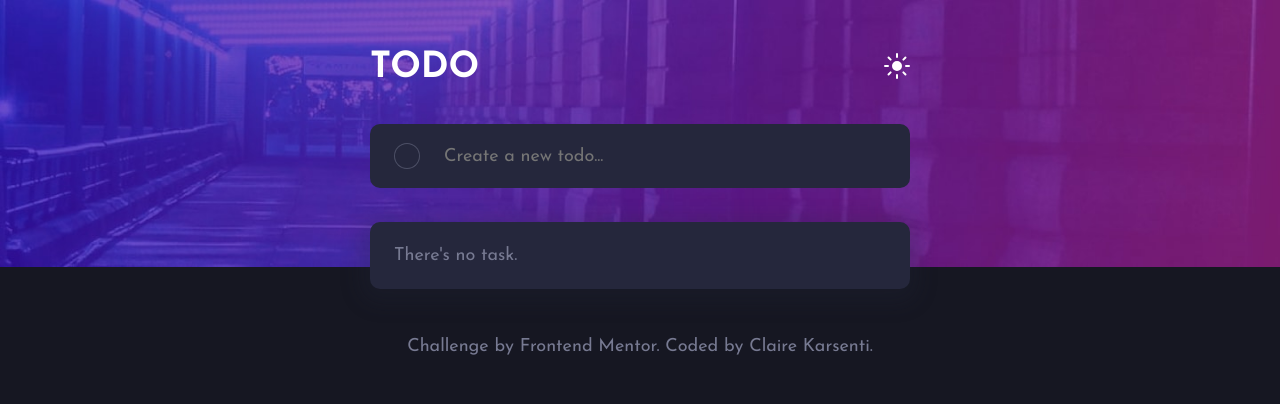
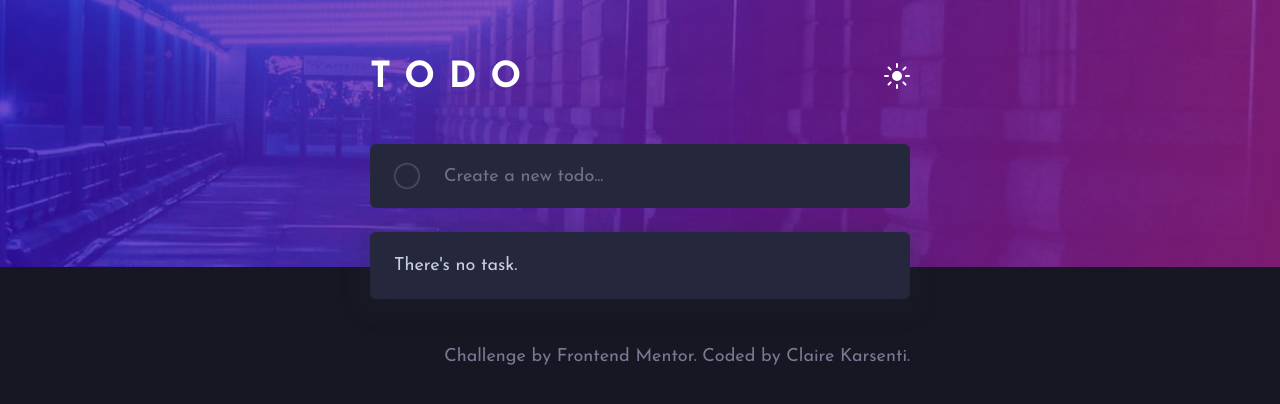
Before and after one commit to ClaireKarsenti/ToDo, a React (Create React App) app: page / in a window 1280 px wide. Shown: the top 404 px of the page. Built offline with nearby package versions, Linux system fonts and the light colour scheme.

Commit message:
Adjust some style : crossIcon, colors, border-radius...

```diff
--- a/src/App.css
+++ b/src/App.css
@@ -31,7 +31,6 @@
 html {
   font-size: 62.5%;
 }
-
 body,
 input[type='text'],
 button {
@@ -53,7 +52,7 @@ button {
 .wrapper.light {
   background-color: var(--very-light-gray);
   background-image: url(./assets/images/bg-desktop-light.jpg);
-  color: var(--dark-grayish-blue);
+  color: var(--very-dark-grayish-blue);
 }
 .wrapper.light input[type='checkbox'],
 .wrapper.light button {
@@ -64,12 +63,14 @@ button {
 .wrapper.dark {
   background-color: var(--very-dark-blue);
   background-image: url(./assets/images/bg-desktop-dark.jpg);
-  color: var(--dark-dark-grayish-blue);
+  color: var(--dark-light-grayish-blue);
 }
 
 .container {
   max-width: 54rem;
   margin: 0 auto;
+  position: relative;
+  top: 10px;
 }
 
 /* Header Component */
@@ -83,19 +84,23 @@ header {
 h1 {
   font-size: 3.6rem;
   font-weight: 700;
+  letter-spacing: 1.4rem;
 }
 .btn {
   border: none;
   background: transparent;
   cursor: pointer;
+  text-transform: capitalize;
 }
 .btn:focus {
   outline: none;
 }
-.btn-container img {
-  position: relative;
-  right: -38rem;
+.btn-container {
+  margin-left: 46rem; /* ???????????? */
+  position: fixed;
+  /* display: none; */
 }
+
 .wrapper.dark .btn {
   color: var(--dark-dark-grayish-blue);
 }
@@ -113,10 +118,8 @@ h1 {
   align-items: center;
   padding: 2.4rem;
   gap: 2.4rem;
-  border-radius: 1rem;
+  border-radius: 0.6rem;
   margin-bottom: 2.4rem;
-  position: relative;
-  bottom: 10px;
 }
 .wrapper.dark .form-control {
   background-color: var(--very-dark-desaturated-blue);
@@ -139,6 +142,10 @@ h1 {
   align-items: center;
   cursor: pointer;
 }
+.wrapper.dark span.checkbox {
+  border: 0.5px solid var(--dark-very-dark-grayish-blue-hover);
+}
+
 .wrapper.dark .checkbox,
 .wrapper.dark .todo-input {
   background-color: var(--very-dark-desaturated-blue);
@@ -156,6 +163,11 @@ h1 {
   font-size: 1.8rem;
   border: none;
 }
+::placeholder {
+  /* Chrome, Firefox, Opera, Safari 10.1+ */
+  color: var(--dark-grayish-blue);
+  opacity: 0.7; /* Firefox */
+}
 .todo-input:focus {
   outline: none;
 }
@@ -164,14 +176,13 @@ h1 {
 }
 
 /* TodoList Component */
-
 .todo-list-section {
   background-color: white;
-  border-radius: 1rem;
+  border-radius: 0.6rem;
   margin-bottom: 4.8rem;
-  box-shadow: -1px 5px 20px 10px rgba(157, 162, 235, 0.3);
-  -webkit-box-shadow: -1px 5px 20px 10px rgba(157, 162, 235, 0.3);
-  -moz-box-shadow: -1px 5px 20px 10px rgba(157, 162, 235, 0.3);
+  box-shadow: -1px 5px 20px 10px rgba(197, 200, 241, 0.3);
+  -webkit-box-shadow: -1px 5px 20px 10px rgba(197, 200, 241, 0.3);
+  -moz-box-shadow: -1px 5px 20px 10px rgba(197, 200, 241, 0.3);
 }
 .wrapper.dark .todo-list-section {
   background-color: var(--very-dark-desaturated-blue);
@@ -194,12 +205,19 @@ h1 {
   padding-left: 2.4rem;
   padding-right: 2.4rem;
   gap: 2.4rem;
-  border-bottom: 0.1rem solid var(--very-light-grayish-blue);
 }
+/* .todo-list li:first-child {
+  border-top: none;
+} */
 .todo-list li:last-child {
   border-bottom: none;
 }
+li {
+  border-top: 0.1rem solid var(--very-light-grayish-blue);
+  border-bottom-color: var(--dark-very-dark-grayish-blue-hover);
+}
 .wrapper.dark li {
+  border-top: 0.1rem solid var(--dark-very-dark-grayish-blue-hover);
   border-bottom-color: var(--dark-very-dark-grayish-blue-hover);
 }
 .todo-list li label,
@@ -210,6 +228,7 @@ h1 {
   background: transparent;
 }
 
+/* ????????????????????? */
 .todo-list li.done .checkbox {
   background-image: linear-gradient(
     to bottom right,
@@ -217,14 +236,13 @@ h1 {
     var(--gradient-end)
   );
 }
-.todo-list li.done p {
+.todo-list li.done {
   color: var(--light-grayish-blue);
   text-decoration-line: line-through;
 }
-.wrapper.dark .todo-list li.done p {
+.wrapper.dark .todo-list li.done {
   color: var(--dark-very-dark-grayish-blue);
 }
-
 .todo-footer {
   display: flex;
   justify-content: space-between;
@@ -239,17 +257,16 @@ h1 {
   display: flex;
   gap: 1rem;
 }
-.btn.active,
-.wrapper.dark .btn.active {
-  color: var(--gradient-start);
-  font-weight: 700;
-}
-.btn {
-  text-transform: capitalize;
+.wrapper.dark .btn.active,
+.wrapper.light .btn.active {
+  color: rgb(24, 99, 238);
+  font-weight: 500;
 }
 
 /* Footer Component */
 footer {
+  justify-self: flex-end;
+  vertical-align: bottom;
   text-align: center;
 }
 .attribution,
--- a/src/components/TodoItems.tsx
+++ b/src/components/TodoItems.tsx
@@ -7,7 +7,7 @@ import CheckIcon from '../assets/icons/icon-check.svg';
 import { Todos as TODOS_TYPES } from '../utils/types';
 
 interface TodoItemsTypes {
-  todos: TODOS_TYPES[] //!!!!!!!!!! A revoir;
+  todos: TODOS_TYPES[]; //!!!!!!!!!! A revoir;
   tasks: any;
   removeItem: any;
   setList: any;
--- a/src/components/TodoList.tsx
+++ b/src/components/TodoList.tsx
@@ -43,13 +43,13 @@ const TodoList: FC<TodoListProps> = ({
             <TodoItems tasks={list} setList={setList} removeItem={removeItem} />
 
             <div className="todo-footer">
-              <span className="btn">
+              <button className="btn">
                 {list.length === 1 ? (
                   <div>{list.length} item left</div>
                 ) : (
                   <div>{list.length} items left</div>
                 )}
-              </span>
+              </button>
               <div className="control-btn group filter-control-for-desktop">
                 <TodoFilterButton
                   filterStatus={filterStatus}
```
